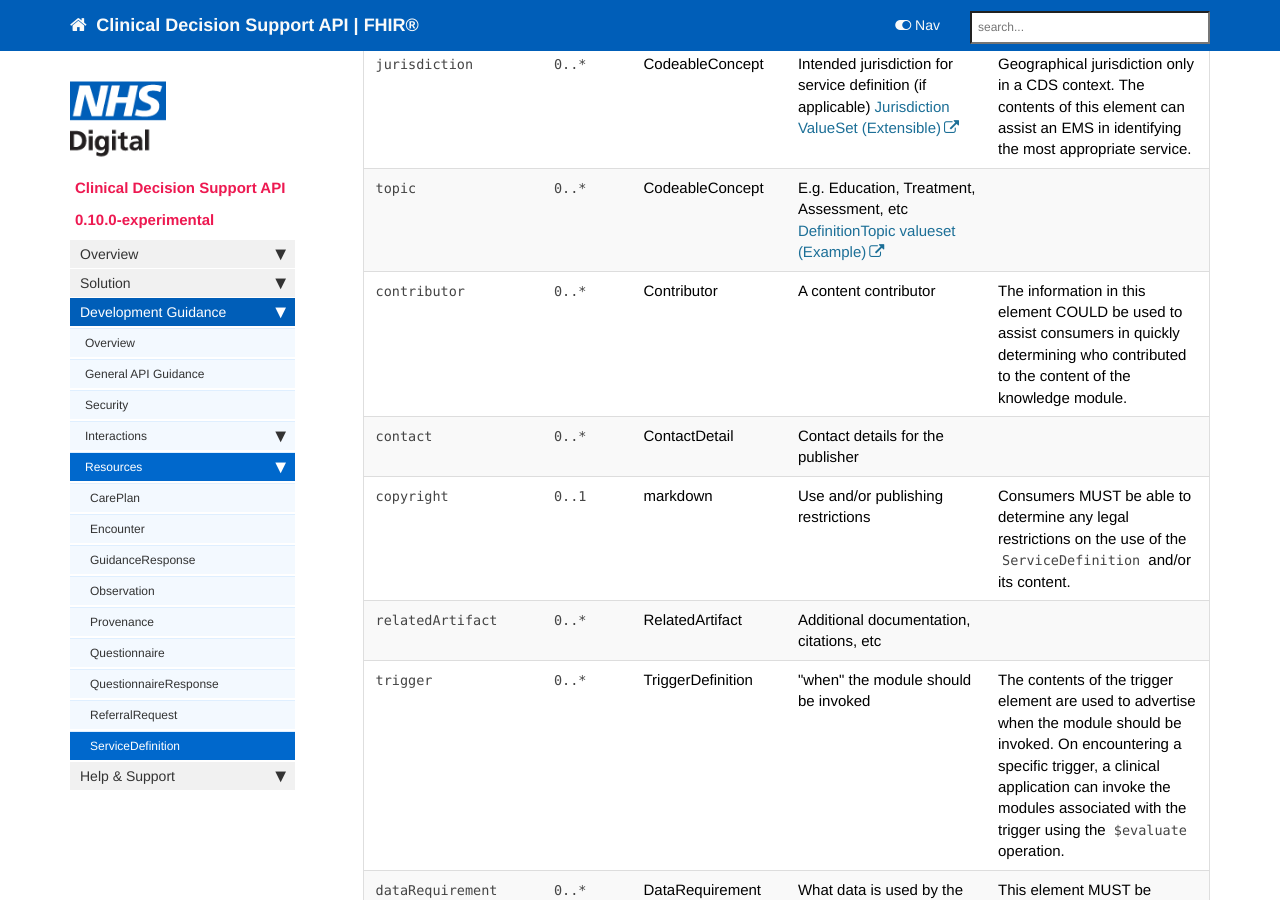
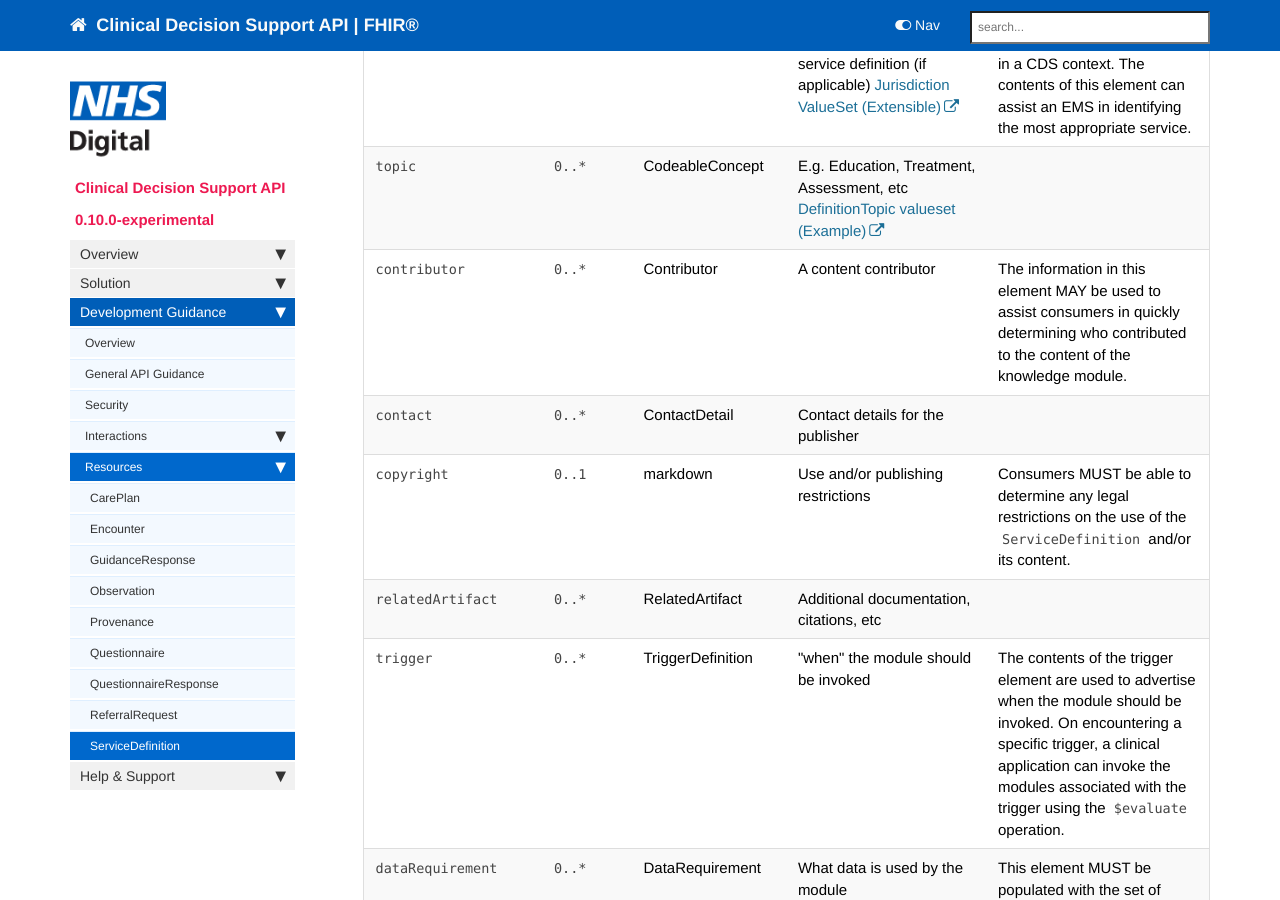
Before and after one commit to nhsconnect/FHIR-CDS, a Jekyll site: the page built from pages/explore/api_service_definition.md, in a window 1280 px wide and 900 px high, scrolled down 2679 px. Built offline with Jekyll 4.4.1, drawn with Linux system fonts in a browser that asks for light colours; nearby versions of some CDN libraries; our own code applies the rules of GitHub Pages for plain Markdown files; comment, search, counter and statistics services are not loaded; some of the changed text lies outside the part shown.

Commit message:
Corrected format of ServiceDefinition

```diff
--- a/pages/explore/api_service_definition.md
+++ b/pages/explore/api_service_definition.md
@@ -46,7 +46,7 @@ Details of how a `ServiceDefinition` SHOULD be implemented within the Clinical D
     <td><code class="highlighter-rouge">0..*</code></td>
     <td>Identifier</td>
     <td>Additional identifier for the service definition</td>
-<td>This is a business identifier and COULD be used to identify a <code class="highlighter-rouge">ServiceDefinition</code> where it is not possible to use the logical URI. This is generally used by FHIR servers.</td>
+<td>This is a business identifier and MAY be used to identify a <code class="highlighter-rouge">ServiceDefinition</code> where it is not possible to use the logical URI. This is generally used by FHIR servers.</td>
 </tr>
 <tr>
   <td><code class="highlighter-rouge">version</code></td>
@@ -165,7 +165,7 @@ Details of how a `ServiceDefinition` SHOULD be implemented within the Clinical D
       <td><code class="highlighter-rouge">0..*</code></td>
     <td>Contributor</td>
     <td>A content contributor</td>
-<td>The information in this element COULD be used to assist consumers in quickly determining who contributed to the content of the knowledge module.</td>
+<td>The information in this element MAY be used to assist consumers in quickly determining who contributed to the content of the knowledge module.</td>
  </tr>
 <tr>
   <td><code class="highlighter-rouge">contact</code></td>
```
Also changed, not shown: other parts of pages/explore/api_service_definition.md (+1 -1 lines).
